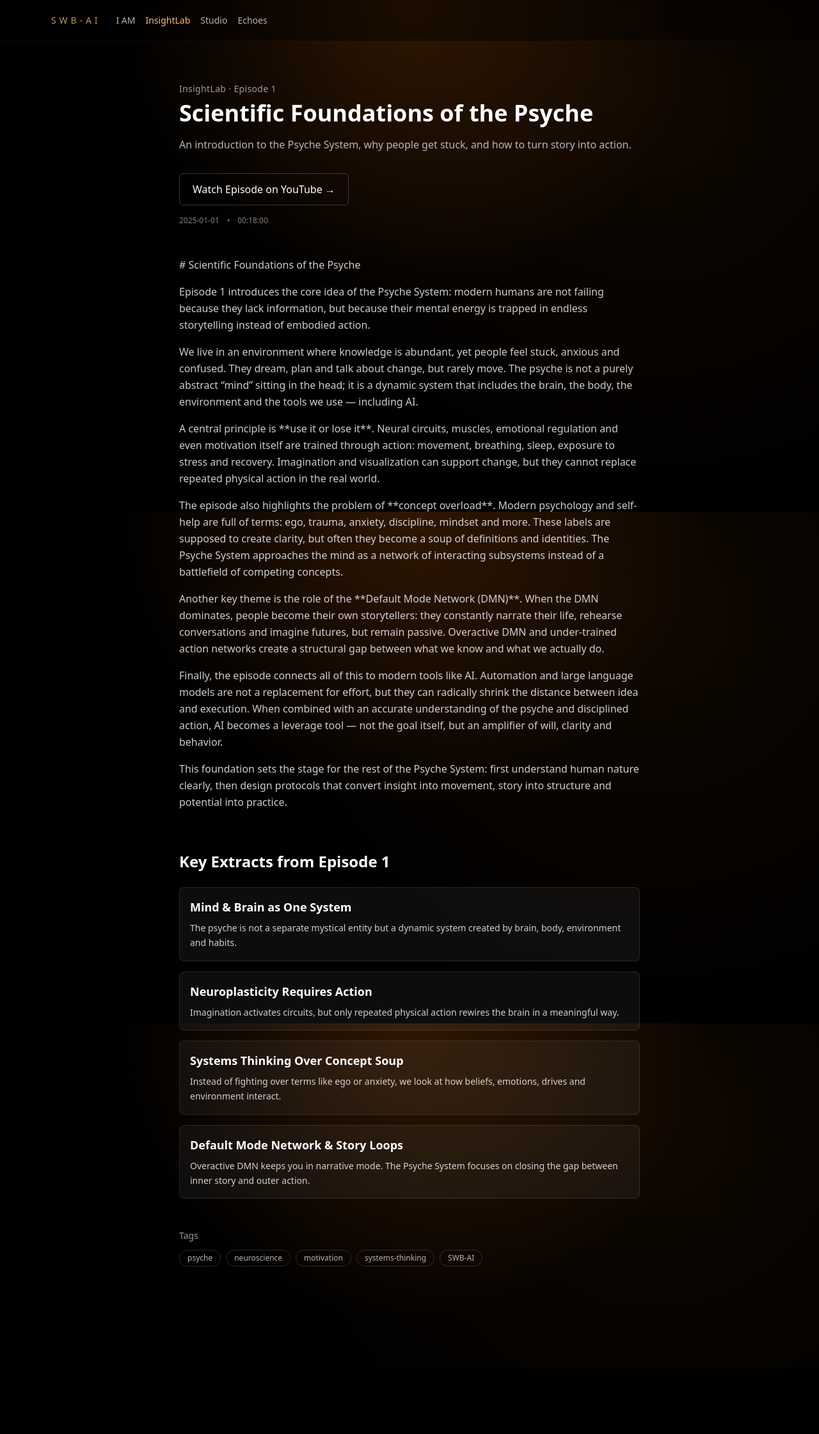
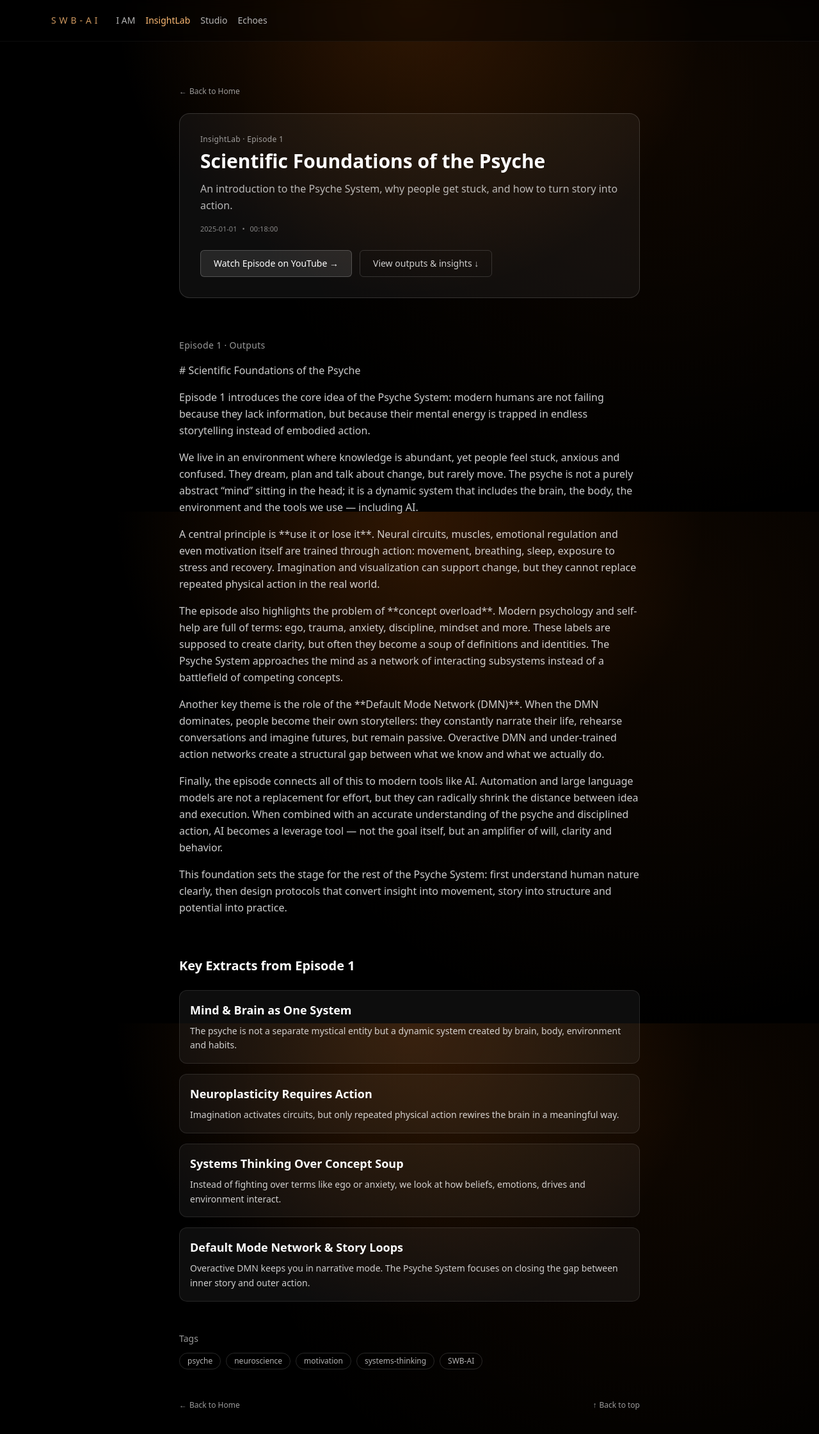
Before and after one commit to ahmetkrk/psyche-management, a Next.js app: page /insightlab in a window 1280 px wide. Shown: the top 2242 px of the page at 64% size. Before the commit the page ends 2140 px from the top, so only its background shows below. Built offline with nearby package versions, Linux system fonts and the light colour scheme; no server answers.

Commit message:
Update page.tsx

```diff
--- a/app/insightlab/page.tsx
+++ b/app/insightlab/page.tsx
@@ -39,13 +39,11 @@ function getEpisode1Data() {
   const metadata = JSON.parse(metadataRaw) as EpisodeMetadata;
   const extracts = JSON.parse(extractsRaw) as EpisodeExtract[];
 
-  // Split markdown into paragraphs by empty line
   const summaryParagraphs = summaryRaw
     .split(/\n\s*\n/)
     .map((p) => p.trim())
     .filter(Boolean);
 
-  // Sort extracts by "order"
   extracts.sort((a, b) => a.order - b.order);
 
   return { metadata, summaryParagraphs, extracts };
@@ -55,73 +53,95 @@ export default function InsightLabEpisode1Page() {
   const { metadata, summaryParagraphs, extracts } = getEpisode1Data();
 
   return (
-    <main className="max-w-3xl mx-auto px-6 py-16 text-white">
-      {/* Small label */}
-      <p className="text-sm tracking-wide text-white/60">
+    <main id="top" className="max-w-3xl mx-auto px-6 py-16 text-white">
+      {/* Back to home */}
+      <nav className="mb-6">
+        <Link
+          href="/"
+          className="inline-flex items-center gap-1 text-xs text-white/60 hover:text-white transition"
+        >
+          <span>←</span>
+          <span>Back to Home</span>
+        </Link>
+      </nav>
+
+      {/* Episode card (big rectangle) */}
+      <section className="border border-white/15 rounded-2xl p-6 md:p-8 bg-white/5">
+        <p className="text-xs tracking-wide text-white/60">
           InsightLab · Episode {metadata.episode}
         </p>
 
-      {/* Title */}
-      <h1 className="text-3xl md:text-4xl font-semibold mt-2">
+        <h1 className="text-2xl md:text-3xl font-semibold mt-2">
           {metadata.title}
         </h1>
 
-      {/* Tagline */}
-      <p className="text-white/70 mt-4 leading-relaxed">
+        <p className="text-white/70 mt-3 leading-relaxed">
           {metadata.tagline}
         </p>
 
-      {/* Watch on YouTube */}
-      <div className="mt-8">
-        <Link
-          href={metadata.youtube}
-          target="_blank"
-          className="inline-block border border-white/20 px-5 py-3 rounded-md hover:bg-white/10 transition"
-        >
-          Watch Episode on YouTube →
-        </Link>
-      </div>
-
-      {/* Optional meta info */}
-      <div className="mt-4 text-xs text-white/50 space-x-3">
+        <div className="mt-4 text-[11px] text-white/50 space-x-2">
           <span>{metadata.date}</span>
           <span>•</span>
           <span>{metadata.duration}</span>
         </div>
 
+        <div className="mt-6 flex flex-wrap gap-3">
+          {/* Watch button */}
+          <Link
+            href={metadata.youtube}
+            target="_blank"
+            className="inline-flex items-center justify-center px-5 py-2.5 rounded-md border border-white/20 bg-white/10 hover:bg-white/20 text-sm font-medium transition"
+          >
+            Watch Episode on YouTube →
+          </Link>
+
+          {/* Go to outputs / insights */}
+          <Link
+            href="#episode-output"
+            className="inline-flex items-center justify-center px-5 py-2.5 rounded-md border border-white/15 hover:bg-white/10 text-sm font-medium text-white/80 transition"
+          >
+            View outputs & insights ↓
+          </Link>
+        </div>
+      </section>
+
+      {/* Long-form outputs */}
+      <section id="episode-output" className="mt-16">
+        <h2 className="text-sm tracking-wide text-white/60">
+          Episode 1 · Outputs
+        </h2>
+
         {/* Summary content from summary.md */}
-      <section className="mt-12 space-y-4">
+        <div className="mt-4 space-y-4">
           {summaryParagraphs.map((paragraph, idx) => (
             <p key={idx} className="text-white/80 leading-relaxed">
               {paragraph}
             </p>
           ))}
-      </section>
+        </div>
 
         {/* Extract cards */}
-      <section className="mt-16">
-        <h2 className="text-2xl font-semibold">Key Extracts from Episode 1</h2>
+        <div className="mt-16">
+          <h3 className="text-xl font-semibold">Key Extracts from Episode 1</h3>
           <div className="mt-6 space-y-4">
             {extracts.map((extract) => (
-            <div
+              <article
                 key={extract.id}
-              className="border border-white/10 rounded-lg p-4 bg-white/5"
+                className="border border-white/10 rounded-xl p-4 bg-white/5"
               >
-              <h3 className="text-lg font-semibold">{extract.title}</h3>
+                <h4 className="text-lg font-semibold">{extract.title}</h4>
                 <p className="text-sm text-white/80 mt-2 leading-relaxed">
                   {extract.summary}
                 </p>
-            </div>
+              </article>
             ))}
           </div>
-      </section>
+        </div>
 
         {/* Tags */}
         {metadata.tags && metadata.tags.length > 0 && (
-        <section className="mt-12 mb-24">
-          <h2 className="text-sm font-medium text-white/60 mb-3">
-            Tags
-          </h2>
+          <div className="mt-12">
+            <h3 className="text-sm font-medium text-white/60 mb-3">Tags</h3>
             <div className="flex flex-wrap gap-2">
               {metadata.tags.map((tag) => (
                 <span
@@ -132,8 +152,28 @@ export default function InsightLabEpisode1Page() {
                 </span>
               ))}
             </div>
+          </div>
+        )}
+
+        {/* Bottom back buttons */}
+        <div className="mt-12 mb-24 flex items-center justify-between text-xs text-white/60">
+          <Link
+            href="/"
+            className="inline-flex items-center gap-1 hover:text-white transition"
+          >
+            <span>←</span>
+            <span>Back to Home</span>
+          </Link>
+
+          <a
+            href="#top"
+            className="inline-flex items-center gap-1 hover:text-white transition"
+          >
+            <span>↑</span>
+            <span>Back to top</span>
+          </a>
+        </div>
       </section>
-      )}
     </main>
   );
 }
```
Lines whose indentation alone changed are shown as unchanged.
